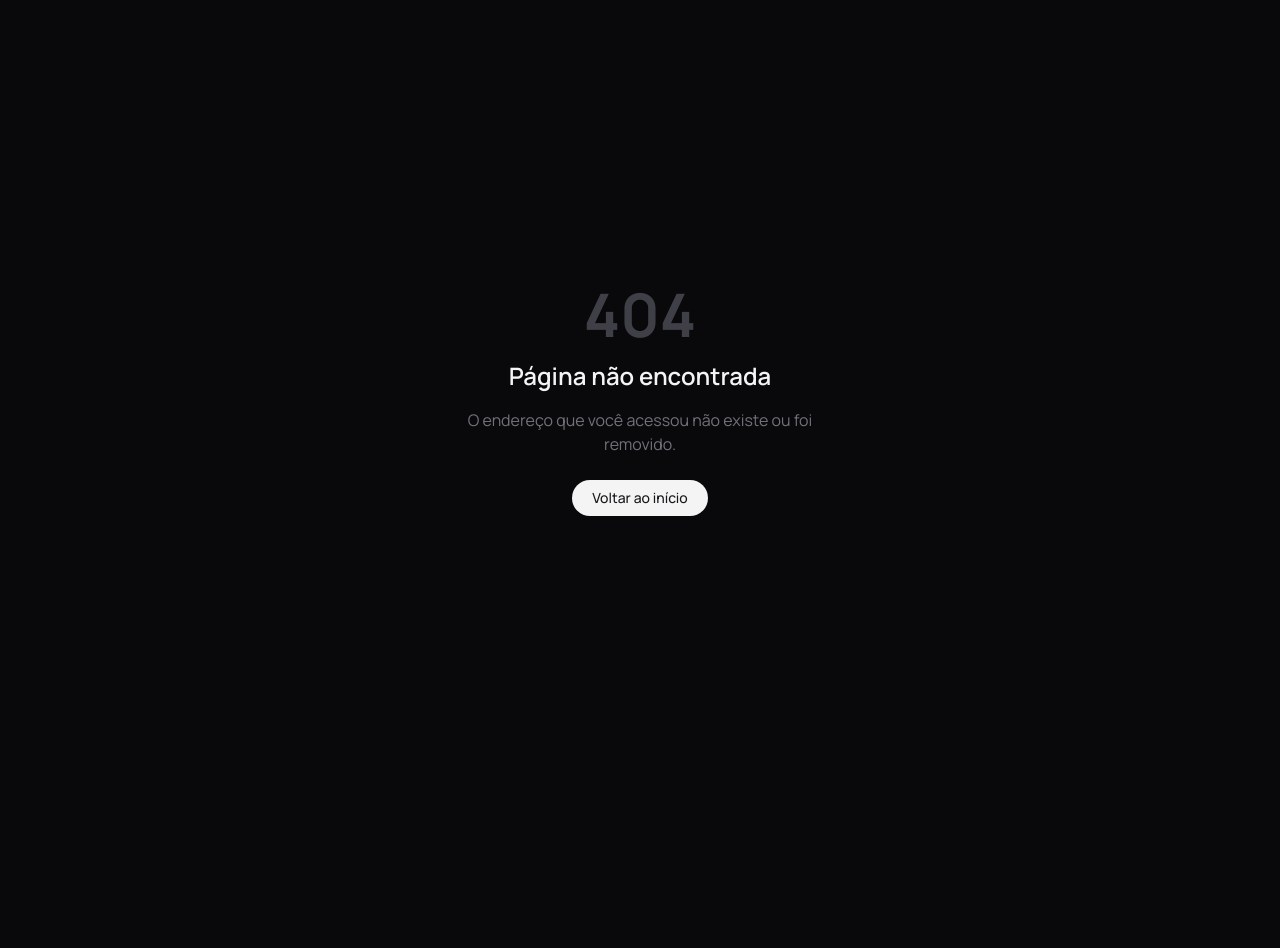
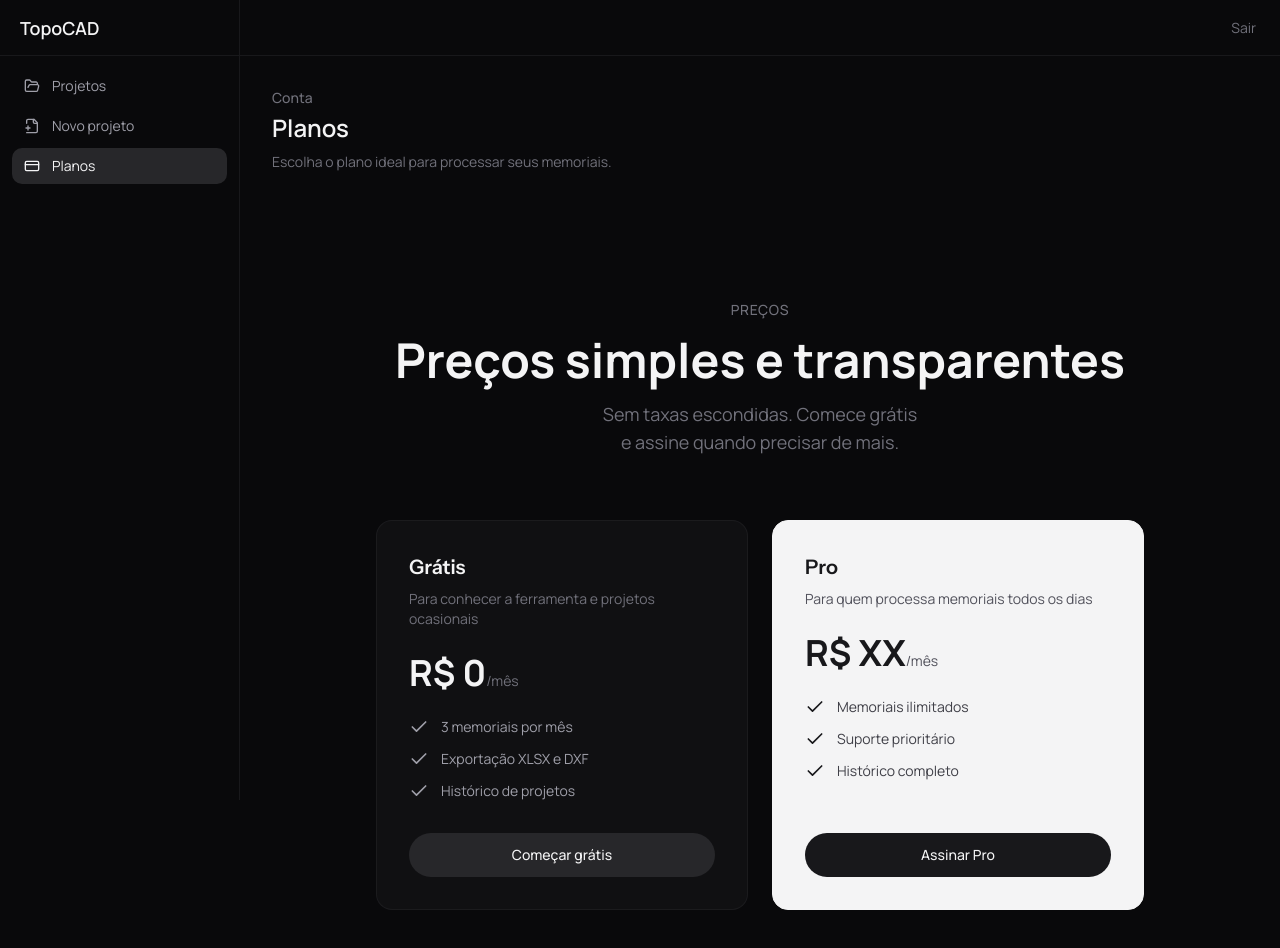
Before and after one commit to lowprofileperson10-png/dms-to-utm, a Next.js app: page /dashboard/planos in a window 1280 px wide. Before the commit this address had no page. Shown: the top 948 px of the page. Before the commit the page ends 800 px from the top, so only its background shows below. Built offline with nearby package versions, Linux system fonts and the light colour scheme; a web font is replaced by a local one.

Commit message:
Move planos into dashboard and add admin nav footer

```diff
--- a/app/dashboard/layout.tsx
+++ b/app/dashboard/layout.tsx
@@ -9,13 +9,14 @@ export default async function DashboardLayout({ children }: { children: React.Re
   return (
     <AppShell
       variant="dashboard"
-      topbarExtra={
+      sidebarFooter={
         admin ? (
-          <Link href="/admin" className="text-sm text-zinc-400 hover:text-zinc-100 transition-colors">
-            Painel admin
+          <Link href="/admin" className="flex items-center justify-center rounded-lg border border-zinc-800 px-3 py-2 text-sm text-zinc-400 transition-colors hover:border-zinc-700 hover:bg-zinc-900 hover:text-zinc-100">
+            Seção administrativa
           </Link>
         ) : null
       }
+      topbarExtra={null}
     >
       {children}
     </AppShell>
--- a/app/dashboard/page.tsx
+++ b/app/dashboard/page.tsx
@@ -40,7 +40,7 @@ export default async function DashboardPage() {
           <p className="text-sm text-zinc-500">Histórico dos seus memoriais processados.</p>
         </div>
         <Link
-          href={usage.canCreate ? "/dashboard/novo" : "/planos"}
+          href={usage.canCreate ? "/dashboard/novo" : "/dashboard/planos"}
           className="inline-flex items-center gap-2 rounded-full bg-zinc-100 px-4 py-2 text-sm font-medium text-zinc-900 hover:bg-zinc-200 transition-colors"
         >
           <Plus className="h-4 w-4" aria-hidden="true" />
--- /dev/null
+++ b/app/dashboard/planos/page.tsx
@@ -0,0 +1,20 @@
+import type { Metadata } from "next"
+import { PricingSection } from "@/components/sections/pricing-section"
+
+export const metadata: Metadata = {
+  title: "Planos — TopoCAD",
+  description: "Compare os planos Grátis e Pro do TopoCAD.",
+}
+
+export default function DashboardPlanosPage() {
+  return (
+    <div className="space-y-8">
+      <div>
+        <p className="text-sm font-medium text-zinc-500">Conta</p>
+        <h1 className="mt-1 font-display text-2xl font-semibold text-zinc-100">Planos</h1>
+        <p className="mt-2 text-sm text-zinc-500">Escolha o plano ideal para processar seus memoriais.</p>
+      </div>
+      <PricingSection />
+    </div>
+  )
+}
--- a/app/planos/page.tsx
+++ b/app/planos/page.tsx
@@ -1,19 +1,5 @@
-import type { Metadata } from "next"
-import { Navbar } from "@/components/ui/navbar"
-import { PricingSection } from "@/components/sections/pricing-section"
-import { FooterSection } from "@/components/sections/footer-section"
-
-export const metadata: Metadata = {
-  title: "Planos — TopoCAD",
-  description: "Compare os planos Grátis e Pro do TopoCAD.",
-}
+import { redirect } from "next/navigation"
 
 export default function PlanosPage() {
-  return (
-    <main className="min-h-screen bg-zinc-950 pt-16">
-      <Navbar />
-      <PricingSection headingLevel="h1" />
-      <FooterSection />
-    </main>
-  )
+  redirect("/dashboard/planos")
 }
--- a/components/app-shell/side-nav.tsx
+++ b/components/app-shell/side-nav.tsx
@@ -23,7 +23,7 @@ const navItems: Record<"dashboard" | "admin", NavItem[]> = {
   dashboard: [
     { href: "/dashboard", label: "Projetos", icon: FolderOpen, exact: true },
     { href: "/dashboard/novo", label: "Novo projeto", icon: FilePlus2 },
-    { href: "/planos", label: "Planos", icon: CreditCard },
+    { href: "/dashboard/planos", label: "Planos", icon: CreditCard },
   ],
   admin: [
     { href: "/admin", label: "Visão geral", icon: LayoutDashboard, exact: true },
```
